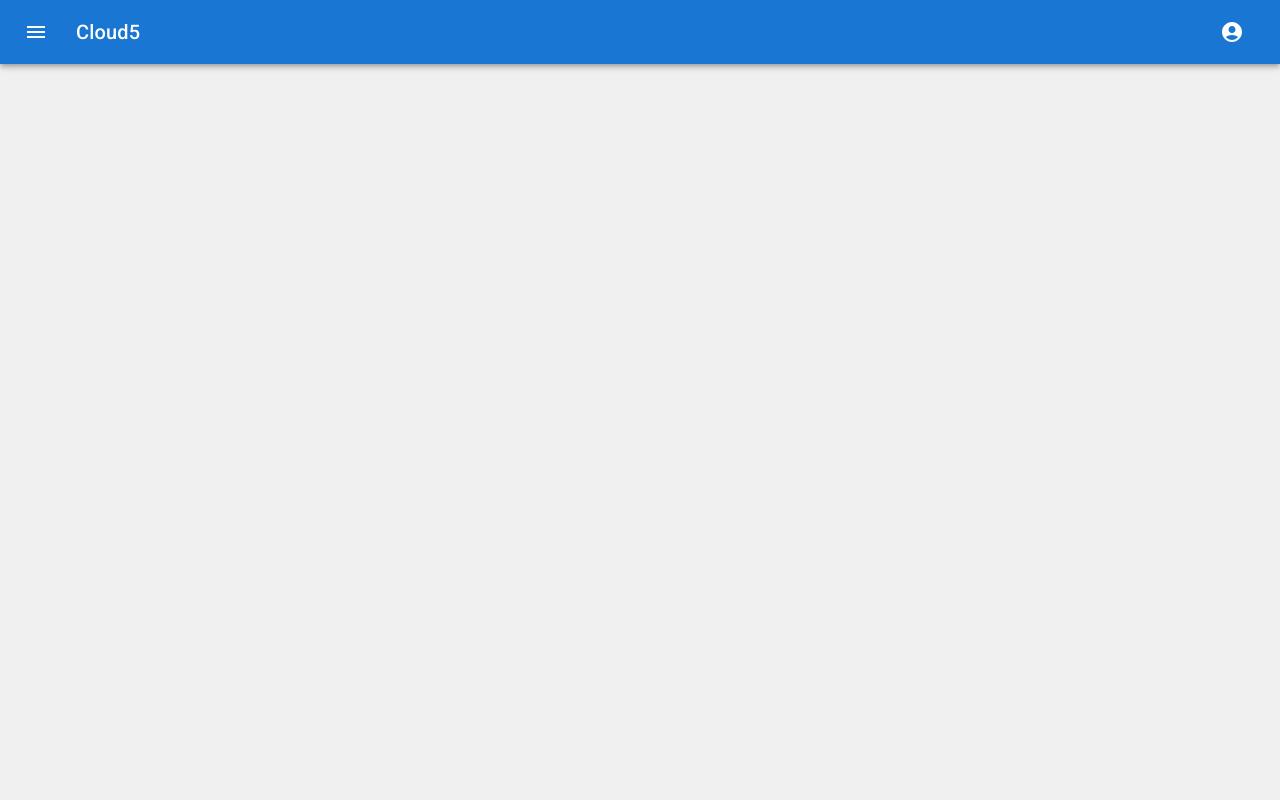
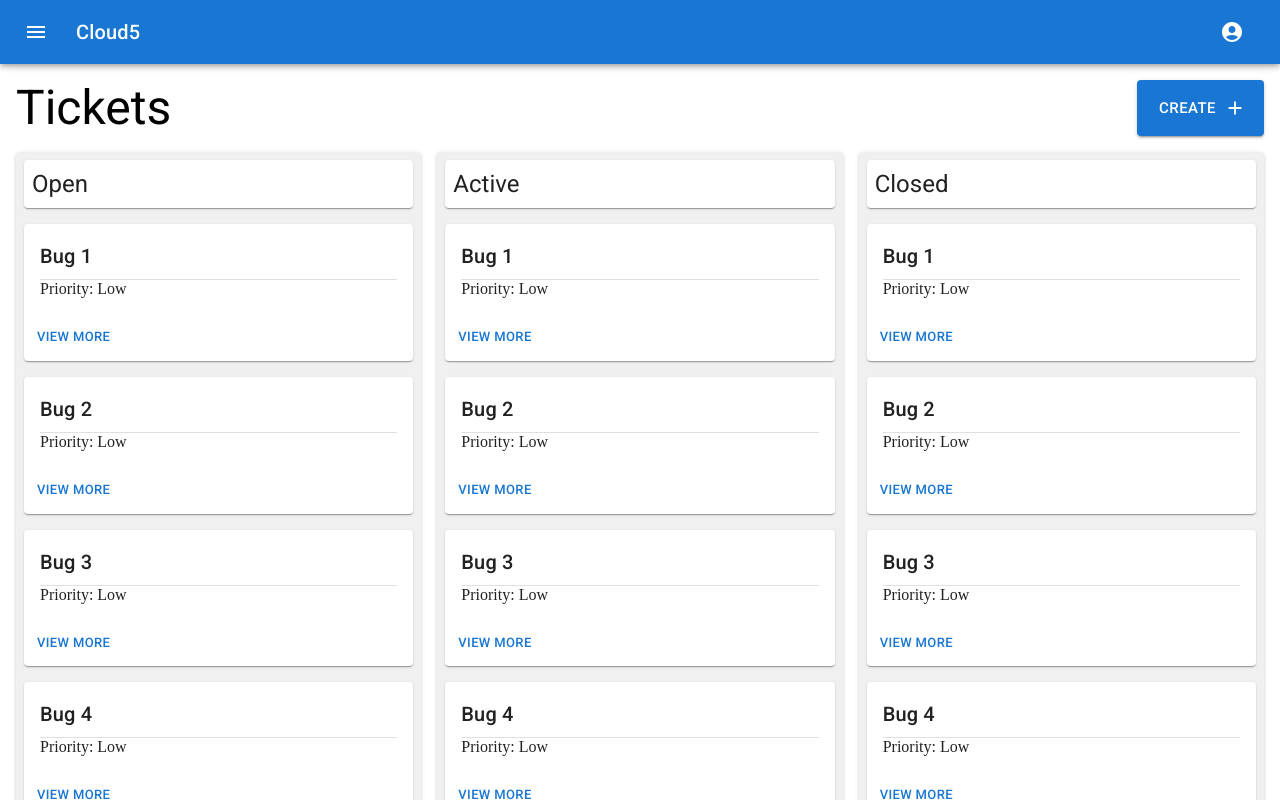
Before and after one commit to shotcaller/cloudproject, a React (Vite) app: page / in a window 1280 px wide. Shown: the top 800 px of the page. Built offline with nearby package versions, Linux system fonts and the light colour scheme.

Commit message:
ticket list basic structure

```diff
--- a/src/App.jsx
+++ b/src/App.jsx
@@ -1,13 +1,16 @@
 import { Typography } from '@mui/material'
 import './App.css'
 import { Appbar } from './components/Appbar'
+import { TicketsPage } from './components/TicketsPage'
 
 
 function App() {
 
   return (
     <>
-      <Appbar />
+      <Appbar>
+        <TicketsPage />
+      </Appbar>
     </>
   )
 }
--- a/src/components/Appbar.jsx
+++ b/src/components/Appbar.jsx
@@ -3,10 +3,9 @@ import { Menu, AccountCircle, Mail } from "@mui/icons-material"
 import { appbarList } from "../data/appbarList"
 import { useState } from "react"
 
-export const Appbar = () => {
+export const Appbar = (props) => {
     const [auth, setAuth] = useState(true)
     const [toggleDrawer, setToggleDrawer] = useState(false);
-    console.log(appbarList)
     const handleDrawer = (drawerState) => {
         setToggleDrawer((toggle) => !toggle)
     }
@@ -15,7 +14,7 @@ export const Appbar = () => {
         <Box sx={{ width: 250 }} role="presentation" onClick={handleDrawer}>
             <Typography variant="h2">Lesgo</Typography>
             <List>
-                {["Dashboard", "Tickets", "Settings"].map((text, index) => (
+                {appbarList.map((text, index) => (
                     <ListItem key={text} disablePadding>
                         <ListItemButton>
                             <ListItemIcon>
@@ -61,7 +60,7 @@ export const Appbar = () => {
             </AppBar>
 
         </Box>
-
+        {props.children}
         </>
     )
 }
--- /dev/null
+++ b/src/components/Ticket.jsx
@@ -0,0 +1,18 @@
+import { Button, Card, CardActions, CardContent, Divider, Typography } from '@mui/material'
+import React from 'react'
+
+export const Ticket = (props) => {
+    const {id, title, status, priority, assignedTo} = props;
+  return (
+    <Card>
+        <CardContent>
+            <Typography variant='h6' gutterBottom>{title}</Typography>
+            <Divider />
+            <Typography variant='body'>Priority: {priority}</Typography>
+        </CardContent>
+        <CardActions>
+            <Button size="small">View More</Button>
+        </CardActions>
+    </Card>
+  )
+}
--- /dev/null
+++ b/src/components/TicketsGrid.jsx
@@ -0,0 +1,36 @@
+import { Card, Grid2, Paper, Stack, Typography } from '@mui/material'
+import React from 'react'
+import { Ticket } from './Ticket'
+
+export const TicketsGrid = () => {
+  return (
+    <>
+        <Grid2 container spacing={2}>
+            <TicketBlock title={'Open'} />
+            <TicketBlock title={'Active'} />
+            <TicketBlock title={'Closed'} />
+        </Grid2>
+    </>
+  )
+}
+
+const TicketBlock = (props) => {
+
+    const ticketList = ["Bug 1", "Bug 2", "Bug 3", "Bug 4", "Bug 5"]
+
+    return (
+        <Grid2 size={4}>
+            <Paper sx={{ background: '#F0F0F0', padding: 1}} elevation={2}>
+                <Stack spacing={2}>
+                <Card sx={{ padding: 1 }}>
+                <Typography variant='h5'>{props.title}</Typography>
+                </Card>
+                {
+                    ticketList.map((ticket, index) => <Ticket key={index} title={ticket} priority="Low" />)
+                }
+
+                </Stack>
+            </Paper>
+        </Grid2>
+    )
+}
--- /dev/null
+++ b/src/components/TicketsPage.jsx
@@ -0,0 +1,19 @@
+import { Add } from '@mui/icons-material'
+import { Box, Button, Typography } from '@mui/material'
+import React from 'react'
+import { TicketsGrid } from './TicketsGrid'
+
+export const TicketsPage = () => {
+  return (
+    <Box sx={{ margin: 2 }}>
+    <Box sx={{ display: 'flex', justifyContent: 'space-between', marginBottom: 2 }}>
+        <Typography variant='h3' component='span'>Tickets</Typography>
+        <Button variant='contained' endIcon={<Add />} size='large' sx={{ justifyContent: 'center'}}>Create</Button>
+
+    </Box>
+    <Box>
+        <TicketsGrid />
+    </Box>
+    </Box>
+  )
+}
--- a/src/index.css
+++ b/src/index.css
@@ -1,5 +1,4 @@
 body {
   margin: 0;
   min-height: 100vh;
-  background-color: #F0F0F0;
 }
```
